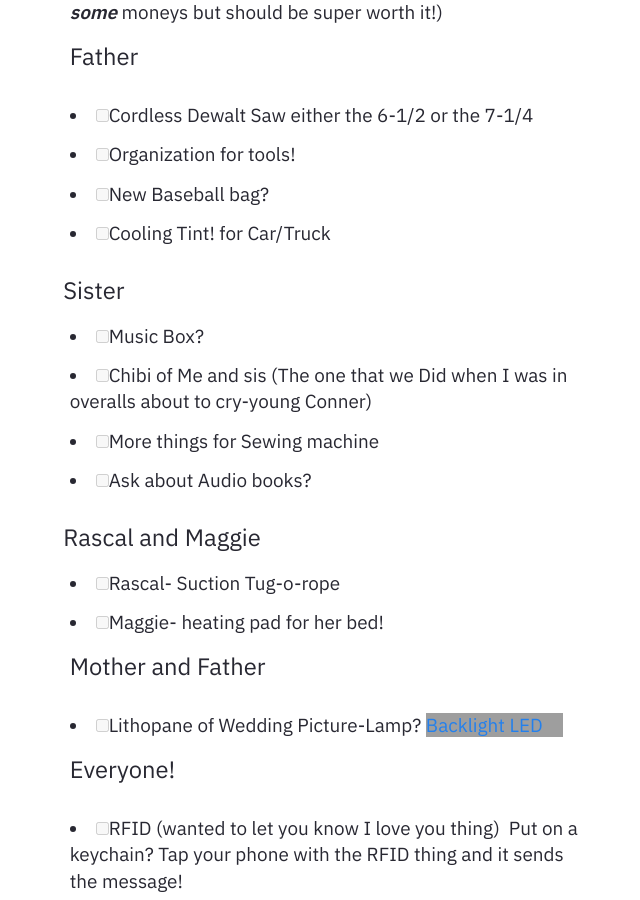
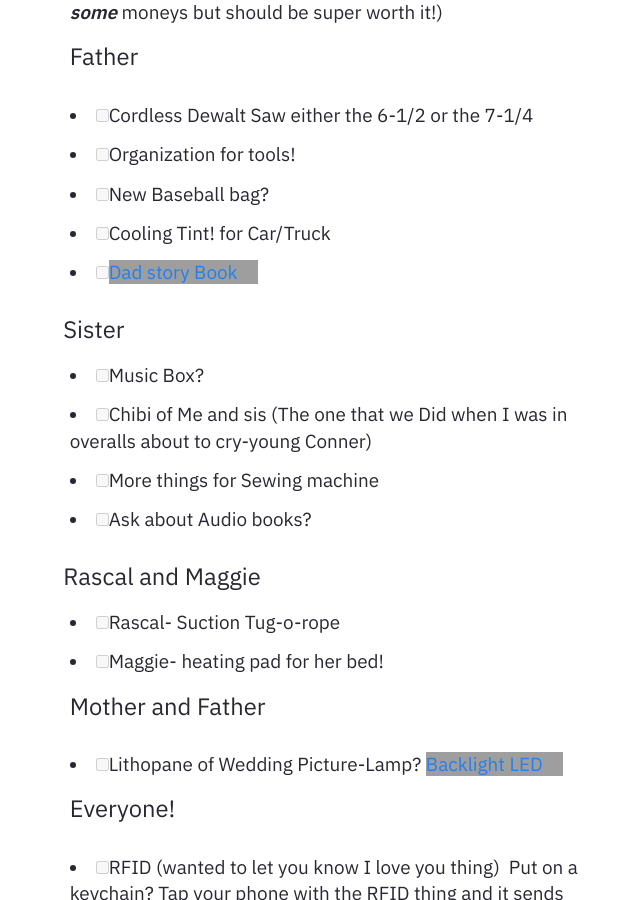
Before and after one commit to Dieselrez/Publishing, a Jekyll site: the page built from _notes/Public/Gifts.md, in a window 1280 px wide and 900 px high, scrolled down 473 px. Shown: the whole window, without its empty margins (315-955 px from the left). Built offline with Jekyll 4.4.1, drawn with Linux system fonts in a browser that asks for light colours; grey boxes are pictures that could not be loaded.

Commit message:
vault backup: 2024-10-19 22:14:58

```diff
--- a/_notes/Public/Gifts.md
+++ b/_notes/Public/Gifts.md
@@ -18,6 +18,7 @@ permalink: /gifts
 - [ ] Organization for tools!
 - [ ] New Baseball bag?
 - [ ] Cooling Tint! for Car/Truck
+- [ ] [Dad story Book](https://www.amazon.com/Dad-Want-Hear-Your-Story/dp/1070527718/?_encoding=UTF8&ref_=pd_hp_d_btf_wsixnhcumxnet)
 
 ##### Sister
 - [ ] Music Box?
```
Also changed, not shown: 7 other files.
